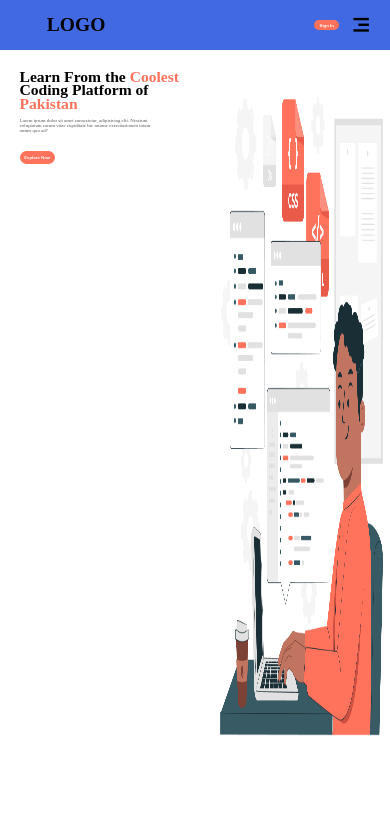
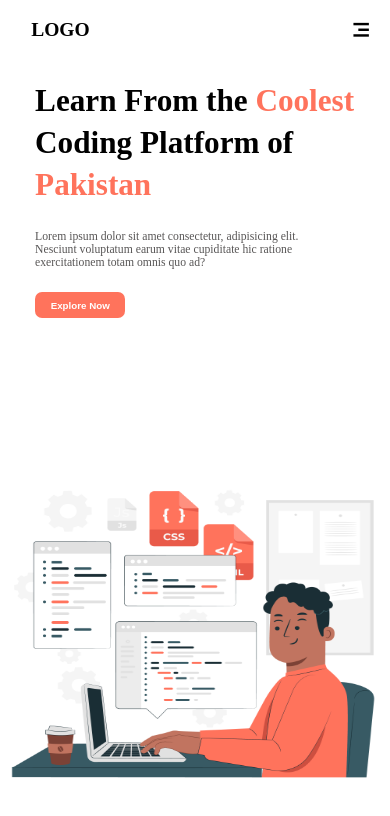
Before and after one commit to Hamadullah12/responsive-my-project, a plain HTML site: page index.html in a window 390 px wide. Drawn offline with nearby package versions, Linux system fonts and the light colour scheme.

Commit message:
Project completed

```diff
--- a/style.css
+++ b/style.css
@@ -35,7 +35,8 @@ body {
 .nav h4 {
     font-size: 1.1vw;
 }
-.nav button{
+
+.nav button {
     font-size: 1.1vw;
     color: white;
     background-color: #FF735C;
@@ -45,6 +46,7 @@ body {
     padding: 0.6vw 1.4vw;
 
 }
+
 .nav-part2 {
     display: flex;
     gap: 3vw;
@@ -66,29 +68,31 @@ remaing height without any other scroll bar */
     position: relative;
 }
 
-.left{
+.left {
     height: 100%;
     width: 55%;
     /* background-color: crimson; */
     padding: 5vw 5vw;
 }
 
-.left h1{
-    font-size:4vw;
+.left h1 {
+    font-size: 4vw;
     line-height: 3.5vw;
 }
-.left h1 span{
-    color:#FF735C;
+
+.left h1 span {
+    color: #FF735C;
 }
 
-.left p{
+.left p {
     font-size: 1.25vw;
     width: 80%;
     color: rgb(88, 86, 86);
     margin-top: 2vw;
     margin-bottom: 3vw;
 }
-.content button{
+
+.content button {
     font-size: 1.1vw;
     color: white;
     background-color: #FF735C;
@@ -98,13 +102,14 @@ remaing height without any other scroll bar */
     padding: 1.1vw 1.2vw;
 
 }
-.right{
+
+.right {
     height: 100%;
     width: 45%;
     /* background-color: rgb(183, 152, 61); */
 }
 
-.right img{
+.right img {
     height: 100%;
     width: 100%;
 }
@@ -115,14 +120,13 @@ remaing height without any other scroll bar */
 
 @media (max-width:600px) {
     .nav {
-        background-color: royalblue;
         color: black;
-        height: 50px;
+        height: 60px;
     }
 
     .nav h2 {
         font-size: 5vw;
-        padding: 0 7vw;
+        padding: 0 3vw;
     }
 
     .nav h4 {
@@ -135,4 +139,44 @@ remaing height without any other scroll bar */
         font-size: 5vw;
     }
 
+    .nav button {
+        display: none;
+    }
+
+    /* Content Portion */
+    .content {
+        flex-direction: column;
+    }
+
+    .left {
+        width: 100%;
+        height: 55%;
+        /* background-color: crimson; */
+    }
+
+    .left h1 {
+        font-size: 8vw;
+        line-height: 5vh;
+        padding-left: 4vw;
+    }
+
+    .left p {
+        font-size: 3vw;
+        width: 80%;
+        padding-left: 4vw;
+        margin-top: 6vw;
+        margin-bottom: 6vw;
+    }
+
+    .left button {
+        font-size: 2.5vw;
+        padding: 2vw 4vw;
+        margin-left: 4vw;
+
+    }
+
+    .right{
+        height: 45%;
+        width: 100%;
+    }
 }
```
